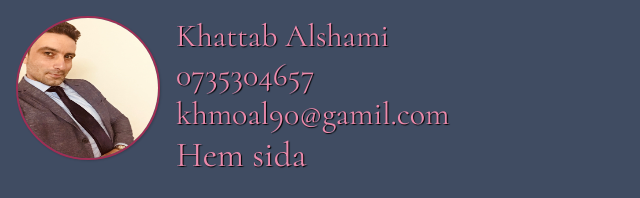
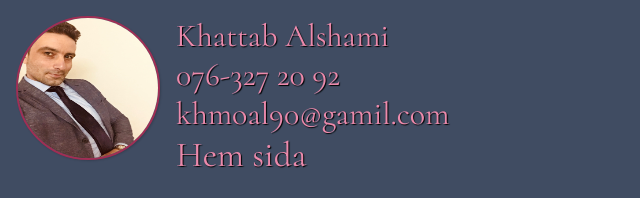
Before and after one commit to KhattabAlshami90/JS-FreakyFasion, a website: page public/developer.html in a window 1280 px wide. Shown: the top 198 px of the page, 0-640 px from the left. Drawn offline with Linux system fonts and the light colour scheme.

Commit message:
Change person info

```diff
--- a/public/developer.html
+++ b/public/developer.html
@@ -17,7 +17,7 @@
         <img src="./img/personIMG/IMG_0288.jpg" alt="" class="myImg" id="img">
         <div class="info-text" id="info-text">
             <span class="info-h">Khattab Alshami</span>
-            <span class="info-h">0735304657</span>
+            <span class="info-h">076-327 20 92</span>
             <span class="info-h">khmoal90@gamil.com</span>
             <span class="info-h"><a href="/">Hem sida</a></span>
         </div>
```
